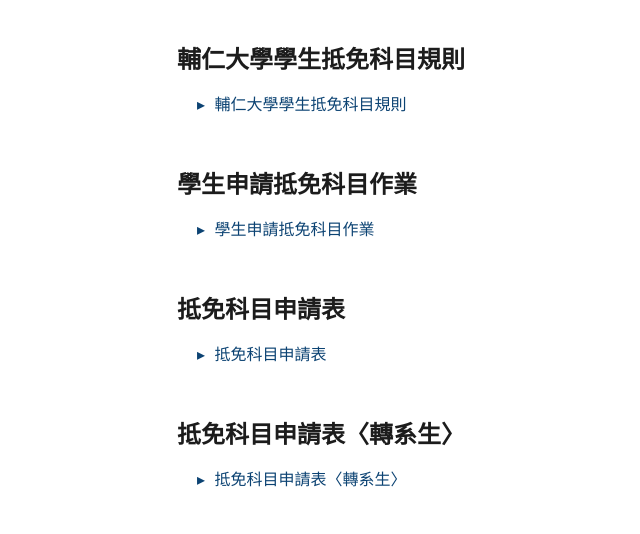
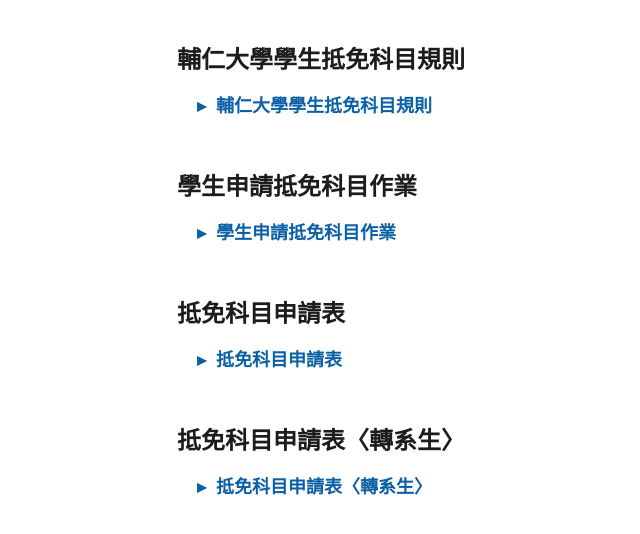
Before and after one commit to Kereneeee/web-fugen-project, a plain HTML site: page rules.html in a window 1280 px wide. Shown: the whole page, without its empty margins (13-653 px from the left). Drawn offline with nearby package versions, Linux system fonts and the light colour scheme.

Commit message:
首頁照片，分眾導覽外觀設定，尾頁設定

```diff
--- a/rules.html
+++ b/rules.html
@@ -35,8 +35,9 @@
 
         .section a {
         text-decoration: none;
-        color: #0c4373;
-        font-size: 16px;
+        color: #0c60a5;
+        font-size: 18px;
+        font-weight: bold;
         }
 
         .section a::before {
@@ -46,7 +47,7 @@
 
         .section a:hover {
         text-decoration: underline;
-        color: #004080;
+        color: #003162;
         }
     </style>
 </head>
@@ -54,22 +55,22 @@
     <div class="main-content">
         <div class="section">
         <h2>輔仁大學學生抵免科目規則</h2>
-        <p><a href="rule.html">輔仁大學學生抵免科目規則</a></p>
+        <p><a href="https://docsacademic.fju.edu.tw/edulaw/%E5%AD%B8%E7%94%9F%E6%8A%B5%E5%85%8D%E7%A7%91%E7%9B%AE%E8%A6%8F%E5%89%87.pdf">輔仁大學學生抵免科目規則</a></p>
         </div>
 
         <div class="section">
         <h2>學生申請抵免科目作業</h2>
-        <p><a href="process.html">學生申請抵免科目作業</a></p>
+        <p><a href="https://docsacademic.fju.edu.tw/about%20graduate/%E5%AD%B8%E7%94%9F%E7%94%B3%E8%AB%8B%E6%8A%B5%E5%85%8D%E7%A7%91%E7%9B%AE%E4%BD%9C%E6%A5%AD.pdf">學生申請抵免科目作業</a></p>
         </div>
 
         <div class="section">
         <h2>抵免科目申請表</h2>
-        <p><a href="form.html">抵免科目申請表</a></p>
+        <p><a href="">抵免科目申請表</a></p>
         </div>
 
         <div class="section">
         <h2>抵免科目申請表〈轉系生〉</h2>
-        <p><a href="form-transfer.html">抵免科目申請表〈轉系生〉</a></p>
+        <p><a href="">抵免科目申請表〈轉系生〉</a></p>
         </div>
     </div>
     </div>
```
